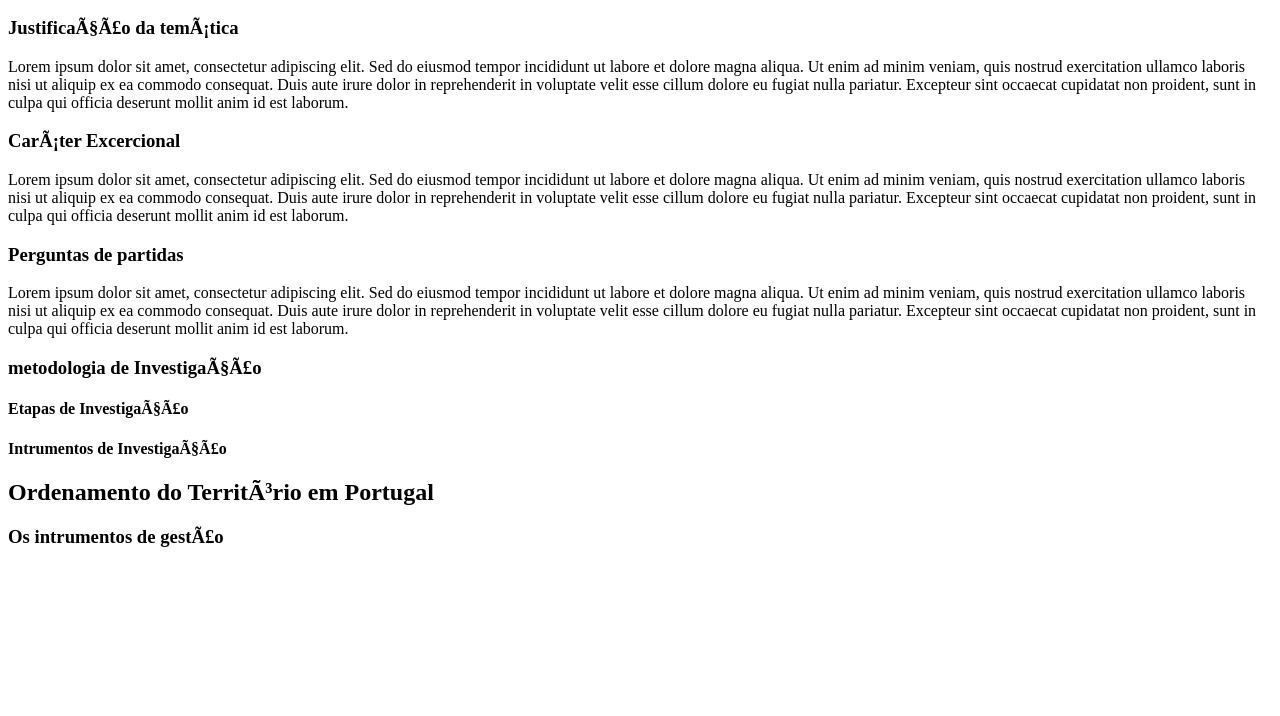
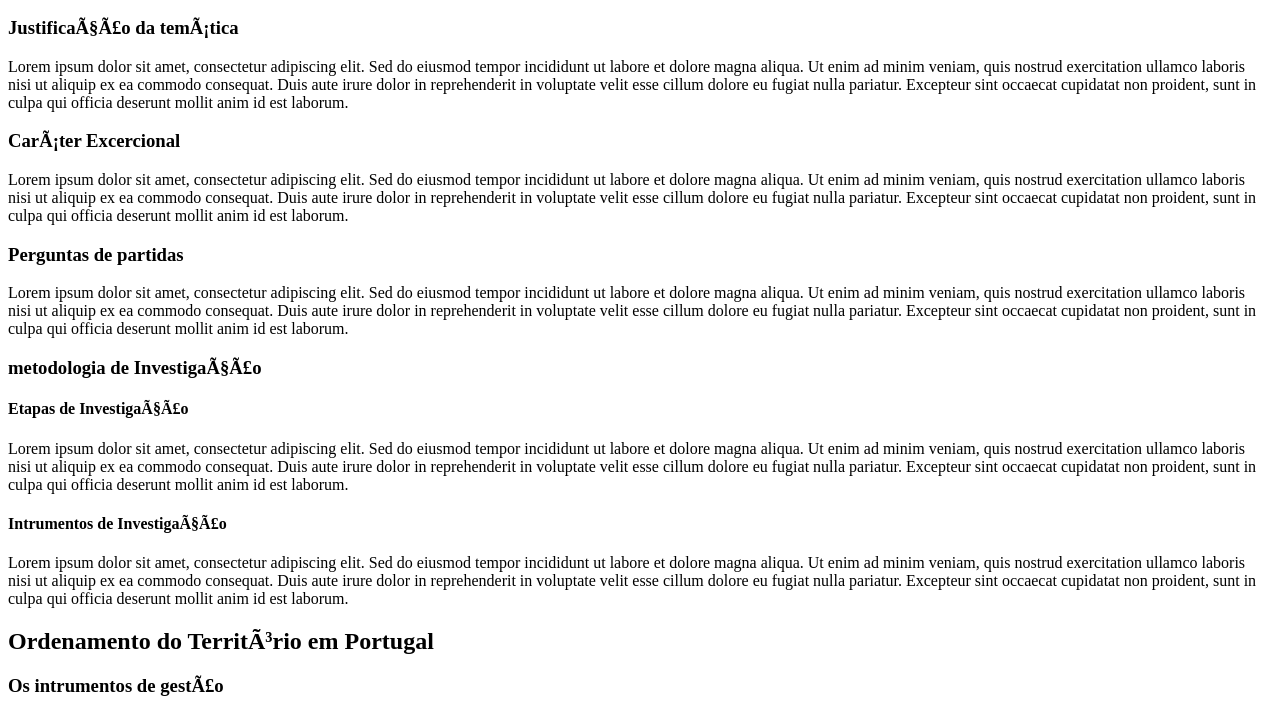
Before and after one commit to gabryellgs/Estudos, a plain HTML site: page Html-css/Modulo 1/ex005/index.html in a window 1280 px wide. Shown: the part 110-826 px from the top of the page. Before the commit the page ends 800 px from the top, so only its background shows below. Drawn offline with Linux system fonts and the light colour scheme.

Commit message:
update Html-css/Modulo 1/ex005/index.html

```diff
--- a/Html-css/Modulo 1/ex005/index.html
+++ b/Html-css/Modulo 1/ex005/index.html
@@ -17,7 +17,9 @@
   <p>Lorem ipsum dolor sit amet, consectetur adipiscing elit. Sed do eiusmod tempor incididunt ut labore et dolore magna aliqua. Ut enim ad minim veniam, quis nostrud exercitation ullamco laboris nisi ut aliquip ex ea commodo consequat. Duis aute irure dolor in reprehenderit in voluptate velit esse cillum dolore eu fugiat nulla pariatur. Excepteur sint occaecat cupidatat non proident, sunt in culpa qui officia deserunt mollit anim id est laborum.</p>
   <h3>metodologia de Investigação</h3>
   <h4>Etapas de Investigação</h4>
+  <p>Lorem ipsum dolor sit amet, consectetur adipiscing elit. Sed do eiusmod tempor incididunt ut labore et dolore magna aliqua. Ut enim ad minim veniam, quis nostrud exercitation ullamco laboris nisi ut aliquip ex ea commodo consequat. Duis aute irure dolor in reprehenderit in voluptate velit esse cillum dolore eu fugiat nulla pariatur. Excepteur sint occaecat cupidatat non proident, sunt in culpa qui officia deserunt mollit anim id est laborum.</p>
   <h4>Intrumentos de Investigação</h4>
+  <p>Lorem ipsum dolor sit amet, consectetur adipiscing elit. Sed do eiusmod tempor incididunt ut labore et dolore magna aliqua. Ut enim ad minim veniam, quis nostrud exercitation ullamco laboris nisi ut aliquip ex ea commodo consequat. Duis aute irure dolor in reprehenderit in voluptate velit esse cillum dolore eu fugiat nulla pariatur. Excepteur sint occaecat cupidatat non proident, sunt in culpa qui officia deserunt mollit anim id est laborum.</p>
   <h2>Ordenamento do Território em Portugal</h2>
   <h3>Os intrumentos de gestão</h3>
 </body>
```
